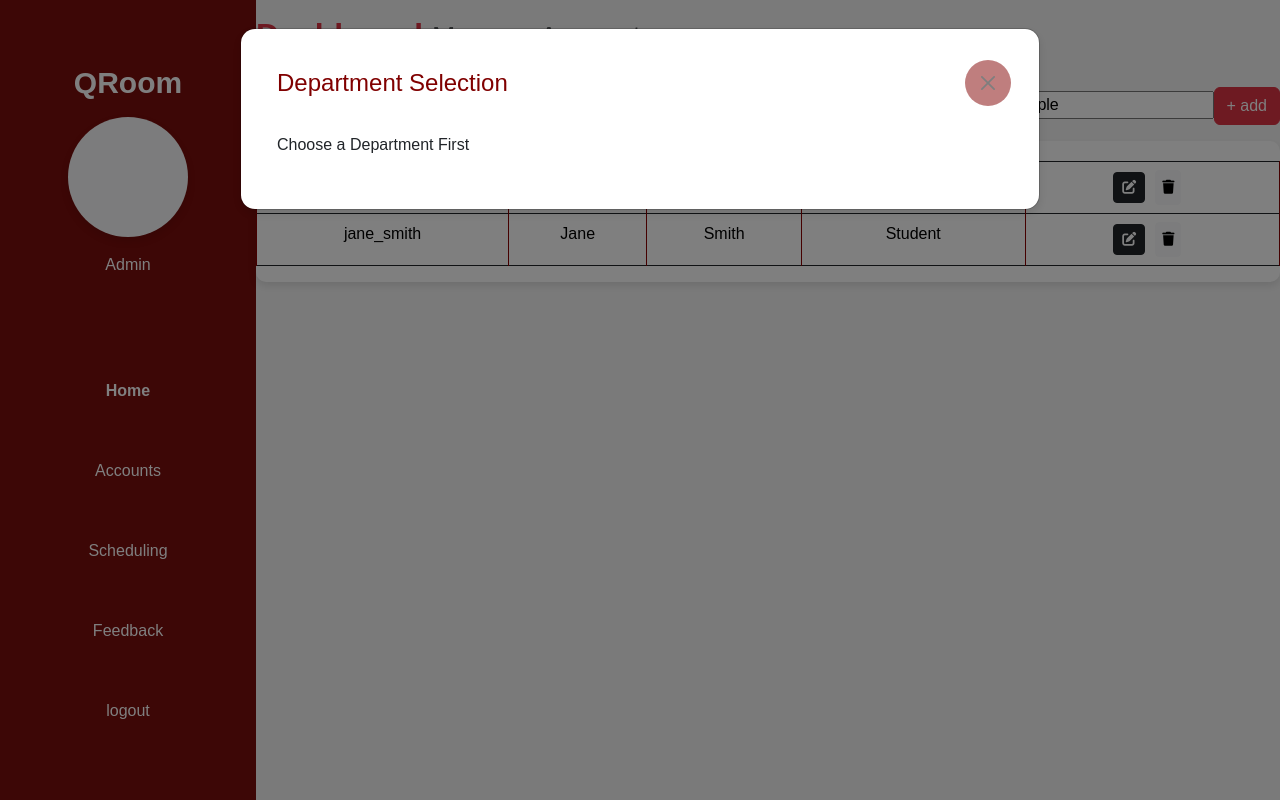
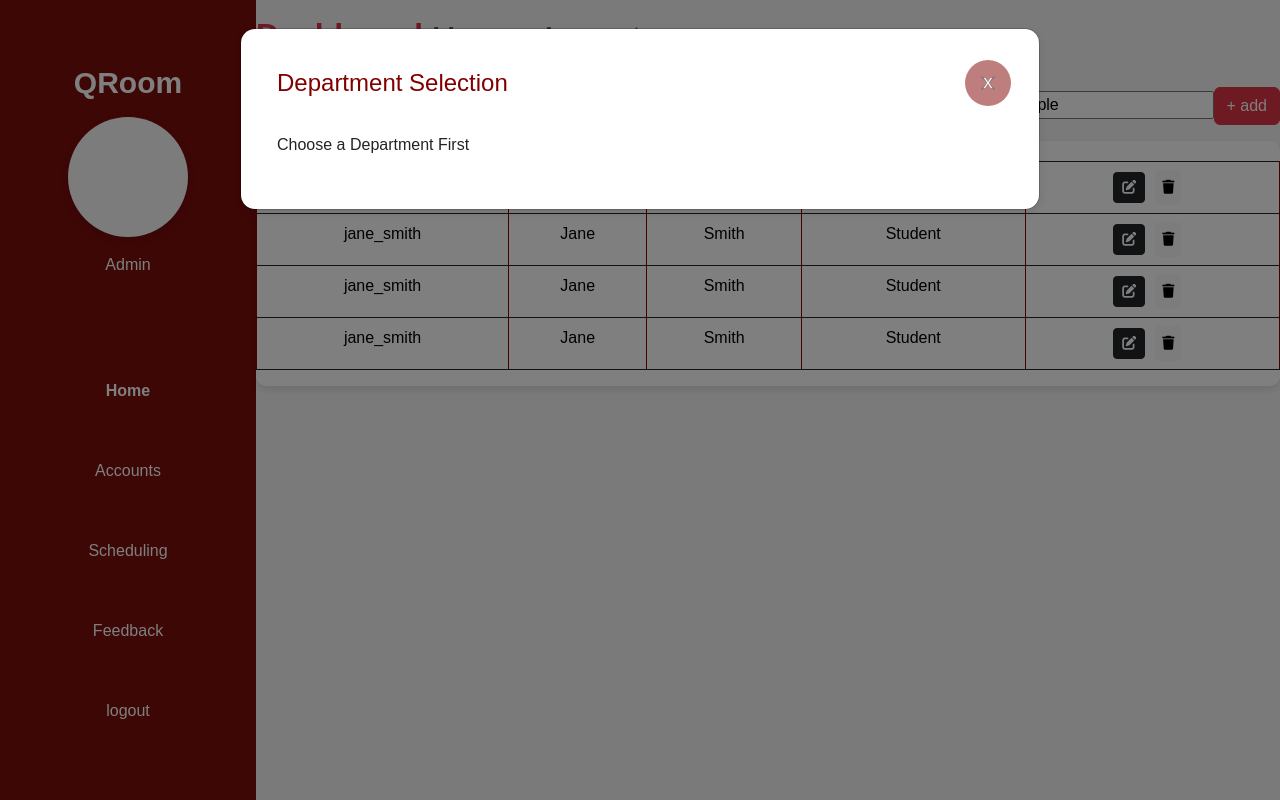
Before and after one commit to jrazec/qroom, a React (Create React App) app in the folder frontend/: page /accounts in a window 1280 px wide. Both pictures are taken after typing "Sample" into the empty fields and a click on the button "+ add". Built offline with nearby package versions, Linux system fonts and the light colour scheme; no server answers.

Commit message:
Fix close btn in AddAccount

```diff
--- a/frontend/src/admin/Accounts.js
+++ b/frontend/src/admin/Accounts.js
@@ -30,6 +30,8 @@ function Accounts() {
     // Sample account data (replace this with your actual data)
     const sampleAccounts = [
       { userName: "john_doe", firstName: "John", lastName: "Doe", password: "password123", role: "Instructor" },
+      { userName: "jane_smith", firstName: "Jane", lastName: "Smith", password: "password456", role: "Student" },
+      { userName: "jane_smith", firstName: "Jane", lastName: "Smith", password: "password456", role: "Student" },
       { userName: "jane_smith", firstName: "Jane", lastName: "Smith", password: "password456", role: "Student" }
     ];
 
--- a/frontend/src/admin/modals/AddAccount.js
+++ b/frontend/src/admin/modals/AddAccount.js
@@ -41,9 +41,9 @@ function AddAccount() {
             <button
               type="button"
               className="btn-close"
-              data-bs-dismiss="modal"  // Properly close the modal using Bootstrap
+              data-dismiss="modal"  // Properly close the modal using Bootstrap
               aria-label="Close"
-            ></button>
+            >X</button>
           </div>
           <div className="modal-body p-3">
             <p>Choose a Department First</p>
```
